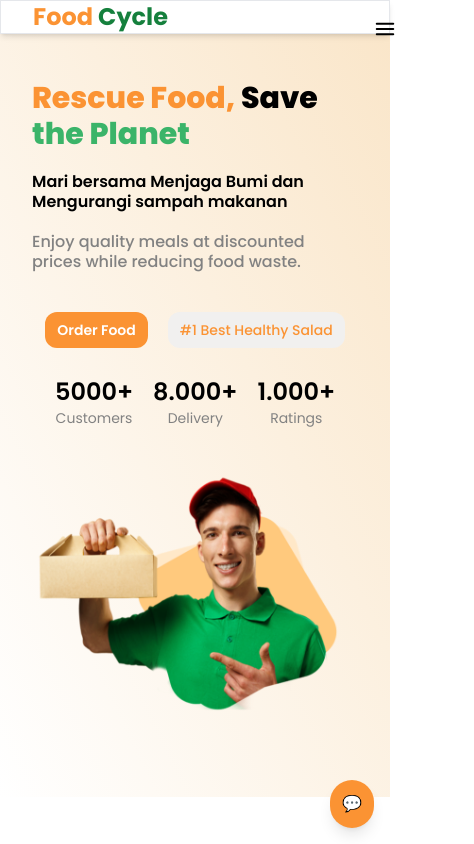
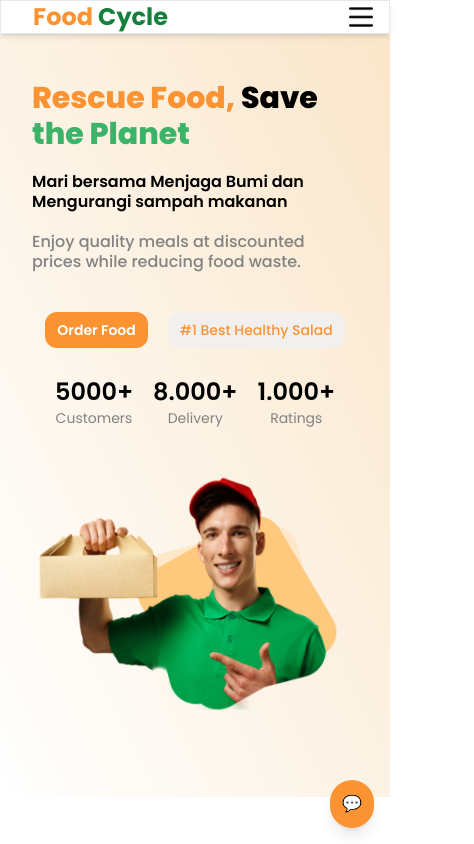
Before and after one commit to Aldi-rakis/LombaWebDesignv2, a React (Vite) app: page / in a window 390 px wide. Shown: the top 844 px of the page, 474 px wide, since content can reach past the window. Built offline with nearby package versions, Linux system fonts and the light colour scheme.

Commit message:
navbarr bugfix

```diff
--- a/src/component/Navbar.jsx
+++ b/src/component/Navbar.jsx
@@ -4,10 +4,12 @@ import {
   Collapse,
   Typography,
   Button,
-  IconButton,
 } from "@material-tailwind/react";
-import { Bars3Icon, XMarkIcon } from "@heroicons/react/24/outline";
-import { useLocation } from "react-router-dom"; // Tambahkan ini
+import { useLocation } from "react-router-dom";
+
+// Impor gambar untuk tombol navbar
+import openIcon from "../assets/open.png";
+import closeIcon from "../assets/close.png";
 
 // Komponen untuk item navigasi
 const NavItem = ({ label, href, isActive }) => (
@@ -38,7 +40,7 @@ const NavList = () => {
       {[
         { label: "Home", href: "/" },
         { label: "Order", href: "/pesan" },
-        { label: "Blog ", href: "/blog" },
+        { label: "Blog", href: "/blog" },
       ].map((navItem) => (
         <NavItem
           key={navItem.label}
@@ -83,27 +85,24 @@ const NavbarWithSimpleLinks = () => {
         <Button
           className="bg-[#FB9333] hidden lg:inline-block hover:bg-[#c88342] hover:text-white transition-colors"
         >
-          Sign in
+         Download App
         </Button>
-        <IconButton
-          size="sm"
-          variant="text"
-          color="blue-gray"
+        <button
           onClick={handleOpen}
-          className="ml-auto inline-block text-black lg:hidden hover:text-blue-500 transition-colors"
+          className="ml-auto inline-block text-black lg:hidden"
         >
-          {open ? (
-            <XMarkIcon className="h-6 w-6" strokeWidth={2} />
-          ) : (
-            <Bars3Icon className="h-6 w-6" strokeWidth={2} />
-          )}
-        </IconButton>
+          <img
+            src={open ? closeIcon : openIcon}
+            alt={open ? "Close Menu" : "Open Menu"}
+            className="h-6 w-6"
+          />
+        </button>
       </div>
-      <Collapse open={open}>
-        <div className="mt-2 rounded-xl py-2">
+      <Collapse open={open} className="lg:hidden">
+        <div className="mt-2 rounded-xl py-2 px-4 bg-white shadow-md">
           <NavList />
           <Button
-            className="mt-3 w-full bg-[#FB9333] hover:bg-[#FB9333] transition-colors"
+            className="mt-3 w-full bg-[#FB9333] hover:bg-[#c88342] text-white transition-colors"
           >
             Sign in
           </Button>
--- a/src/page/Homepage.jsx
+++ b/src/page/Homepage.jsx
@@ -221,7 +221,7 @@ const Homepage = () => {
 
 <section id='berita' className="container mx-auto px-4 py-6 lg:px-[100px] ">
   <div
-    data-aos="fade-left"
+    data-aos="fade-up"
     data-aos-duration="1000"
     className="grid grid-cols-1 gap-6 sm:grid-cols-2 lg:grid-cols-3 xl:grid-cols-4"
   >
@@ -329,7 +329,7 @@ const Homepage = () => {
       </p>
     </div>
 
-    <div data-aos="fade-left"
+    <div data-aos="fade-down"
      data-aos-offset="300"
      data-aos-easing="ease-in-sine" className='w-3/4 lg:w-2/3 py-5 lg:py-10'>
       <Swiper
--- a/src/page/detailPage/detailPage.jsx
+++ b/src/page/detailPage/detailPage.jsx
@@ -49,7 +49,7 @@ const DetailPage = ({ addProduct, removeProduct, cartItems }) => {
 
     return (
         <>
-            <section className='grid grid-cols-1 lg:grid-cols-2 gap-3 px-10 pt-14 lg:max-h-[527px] mb-32 sm:mb-5'>
+            <section className='grid grid-cols-1 lg:grid-cols-2 gap-3 px-10 pt-24 lg:max-h-[527px] mb-32 sm:mb-5'>
                 <div className='h-full lg:h-1/2'>
                     <Swiper
                         style={{
@@ -149,7 +149,7 @@ const DetailPage = ({ addProduct, removeProduct, cartItems }) => {
                         <div className="h-full mt-2 mb-1">
                             <div className="w-full h-full overflow-x-auto flex items-center space-x-3 py-3snap-x snap-mandatory scroll-smooth">
                                 {item.testimonials && item.testimonials.map((testimonial, index) => (
-                                    <div key={index} className="bg-red-400 shadow-xl h-[20vh] w-40 flex-shrink-0 p-2 rounded-lg text-white">
+                                    <div key={index} className="bg-orange-500 shadow-xl h-[20vh] w-40 flex-shrink-0 p-2 rounded-lg text-white">
                                         <p className="font-semibold text-sm">{testimonial.user}</p>
                                         <div className='flex'>{ratingStars}</div>
                                         <p className="text-xs mt-1 py-3">{testimonial.comment}</p>
@@ -190,7 +190,7 @@ const DetailPage = ({ addProduct, removeProduct, cartItems }) => {
             </section>
 
 
-            <div className='px-10 pb-10'>
+            <div className='px-10 pb-10 pt-5'>
                 <h1 className='text-xl font-bold'>Lokasi Warung</h1>
                 <MapContainer center={[-6.1751, 106.8650]} zoom={13} className="w-full h-96 mt-4 rounded-md shadow-md">
                     <TileLayer
```
Also changed, not shown: src/assets/close.png (added), src/assets/open.png (added).
